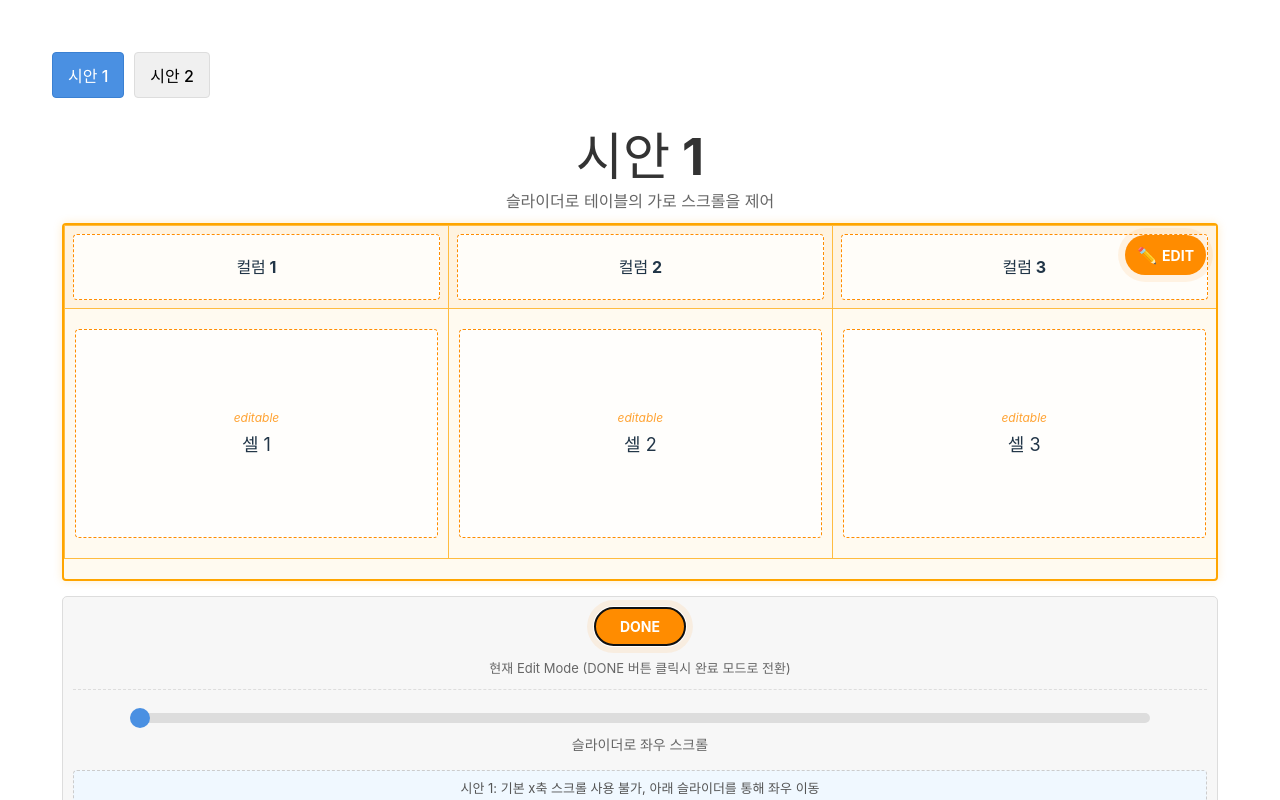
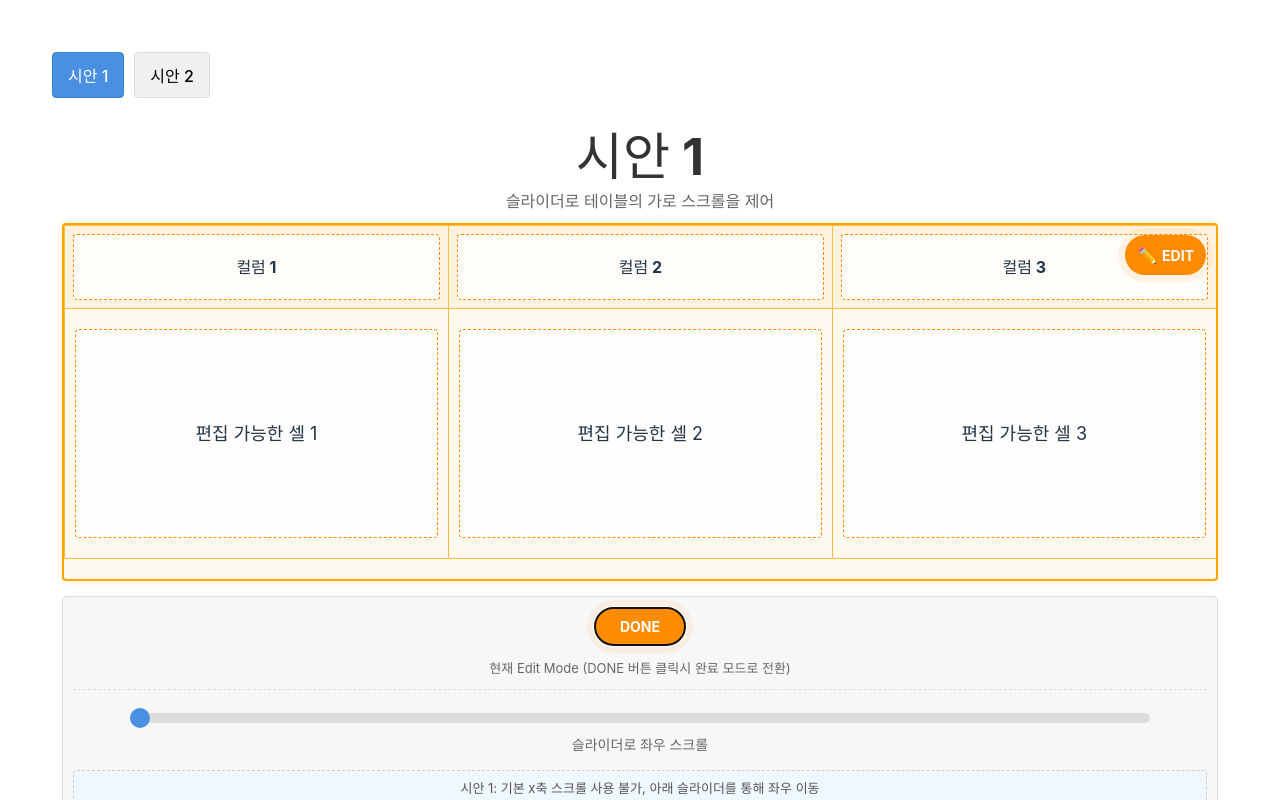
Before and after one commit to hhyyn/test, a React (Vite) app: page / in a window 1280 px wide. Both pictures are taken after a click on the button "EDIT". Shown: the top 800 px of the page. Built offline with nearby package versions, Linux system fonts and the light colour scheme.

Commit message:
셀 크기 변경

```diff
--- a/src/App.css
+++ b/src/App.css
@@ -448,14 +448,6 @@ body {
   transform: scale(1.02);
 }
 
-.edit-placeholder {
-  color: #ff8c00;
-  font-style: italic;
-  font-size: 12px;
-  margin-bottom: 4px;
-  opacity: 0.8;
-}
-
 /* 편집 모드일 때 모든 셀에 애니메이션 효과 */
 .edit-mode .zoom-table th,
 .edit-mode .zoom-table td {
--- a/src/components/ZoomTable.jsx
+++ b/src/components/ZoomTable.jsx
@@ -244,8 +244,7 @@ const ZoomTable = ({ designType = 1 }) => {
                     {mode === 'edit'
                       ? (
                         <div className="editable-cell">
-                          <span className="edit-placeholder">editable</span>
-                          <div>셀 {idx + 1}</div>
+                          편집 가능한 셀 {idx + 1}
                         </div>
                       )
                       : <div style={{ height: '100%', display: 'flex', alignItems: 'center', justifyContent: 'center' }}>
```
